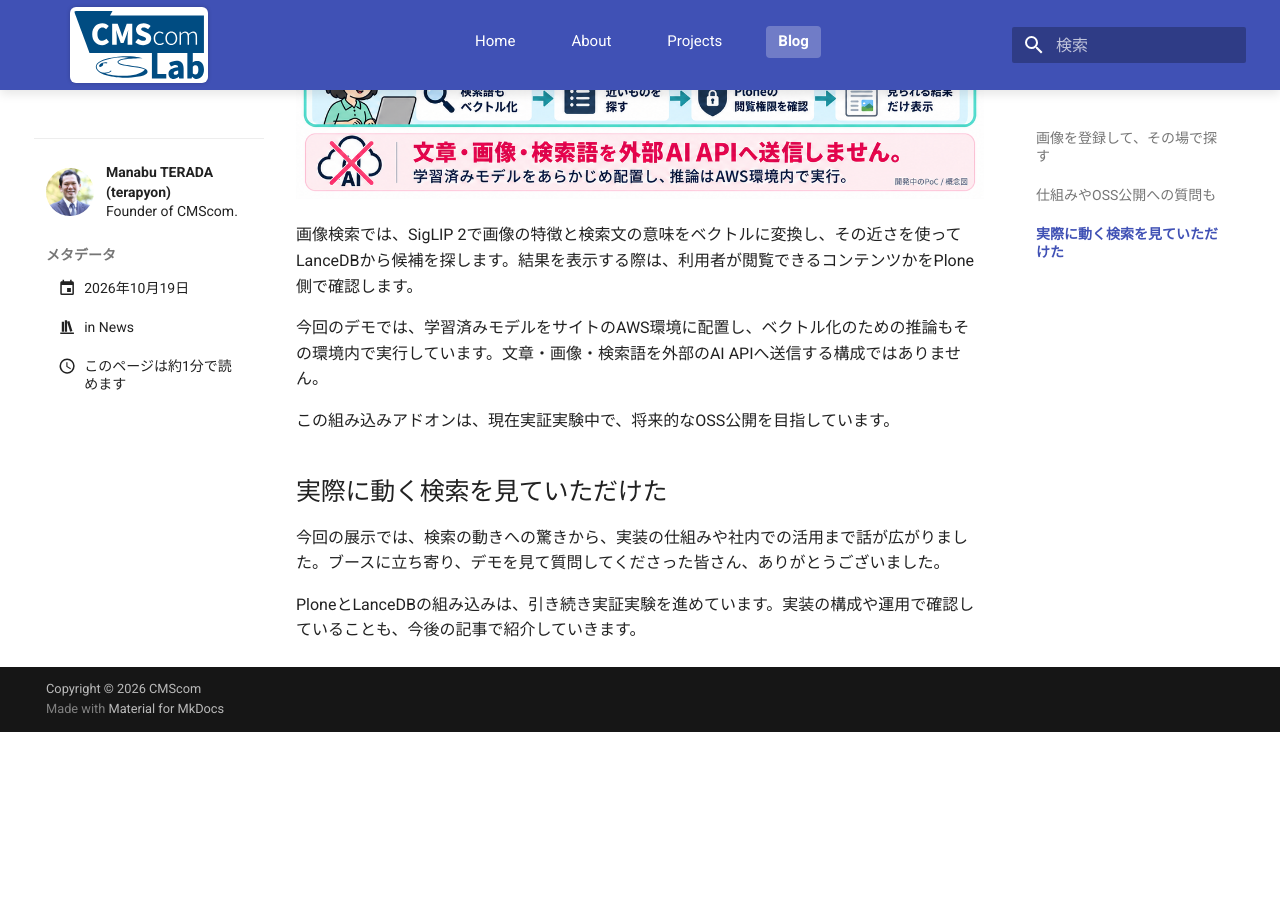
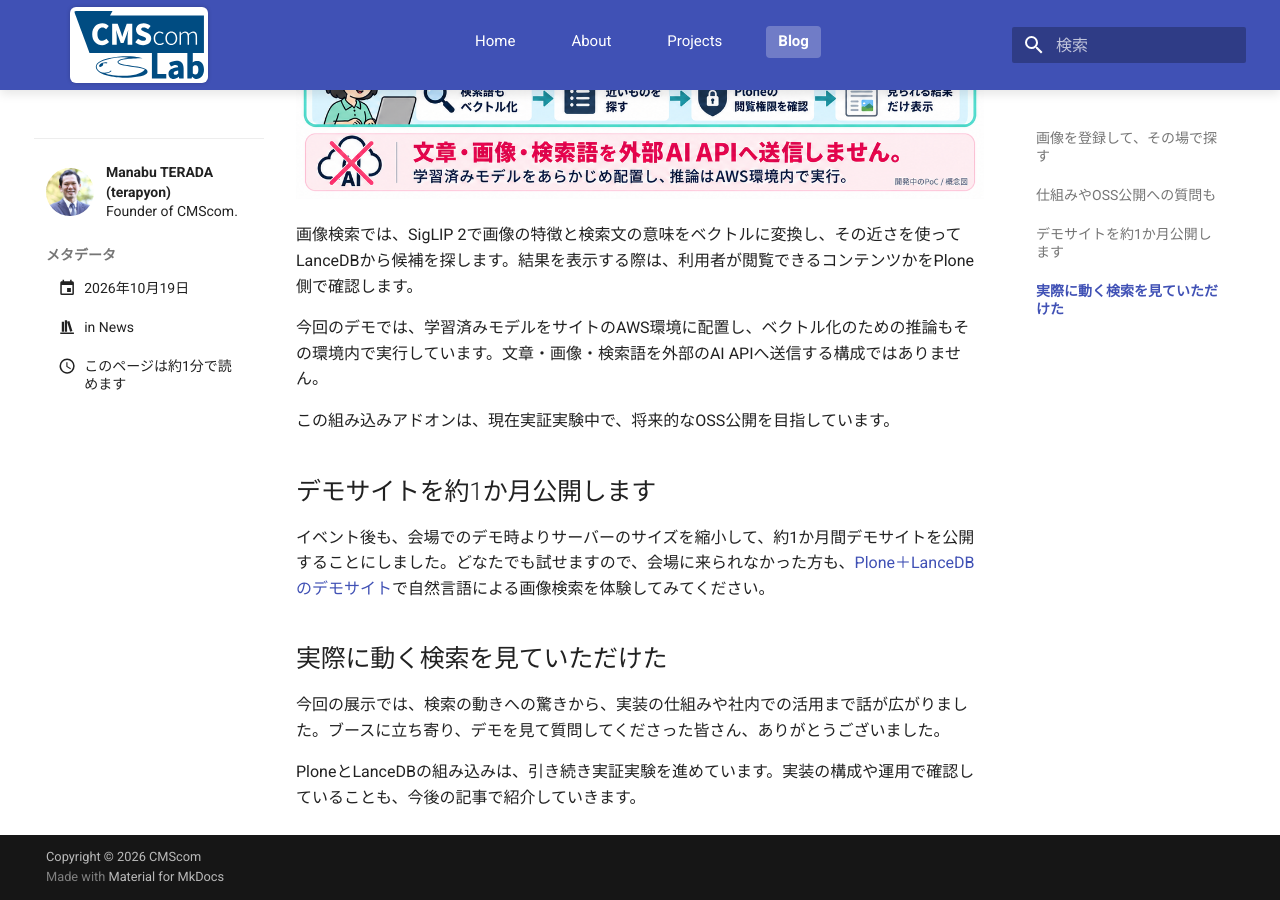
Before and after one commit to CMScomLab/CMScomLab.github.io, an MkDocs documentation site: the page built from docs/blog/posts/2026-10-19-plone-lancedb-osc-demo-report.md, in a window 1280 px wide and 900 px high, scrolled down 1149 px. Built offline with MkDocs 1.6.1 and Material for MkDocs 9.7.7, drawn with Linux system fonts in a browser that asks for light colours; comment, search, counter and statistics services are not loaded; before the commit the page ends 1881 px from its top, so only the background shows below that.

Commit message:
デモサイトについて追記

```diff
--- a/docs/blog/posts/2026-10-19-plone-lancedb-osc-demo-report.md
+++ b/docs/blog/posts/2026-10-19-plone-lancedb-osc-demo-report.md
@@ -44,6 +44,10 @@
 
 この組み込みアドオンは、現在実証実験中で、将来的なOSS公開を目指しています。
 
+## デモサイトを約1か月公開します
+
+イベント後も、会場でのデモ時よりサーバーのサイズを縮小して、約1か月間デモサイトを公開することにしました。どなたでも試せますので、会場に来られなかった方も、[Plone＋LanceDBのデモサイト](https://d3i4vv7cxswlt1.cloudfront.net/)で自然言語による画像検索を体験してみてください。
+
 ## 実際に動く検索を見ていただけた
 
 今回の展示では、検索の動きへの驚きから、実装の仕組みや社内での活用まで話が広がりました。ブースに立ち寄り、デモを見て質問してくださった皆さん、ありがとうございました。
```
